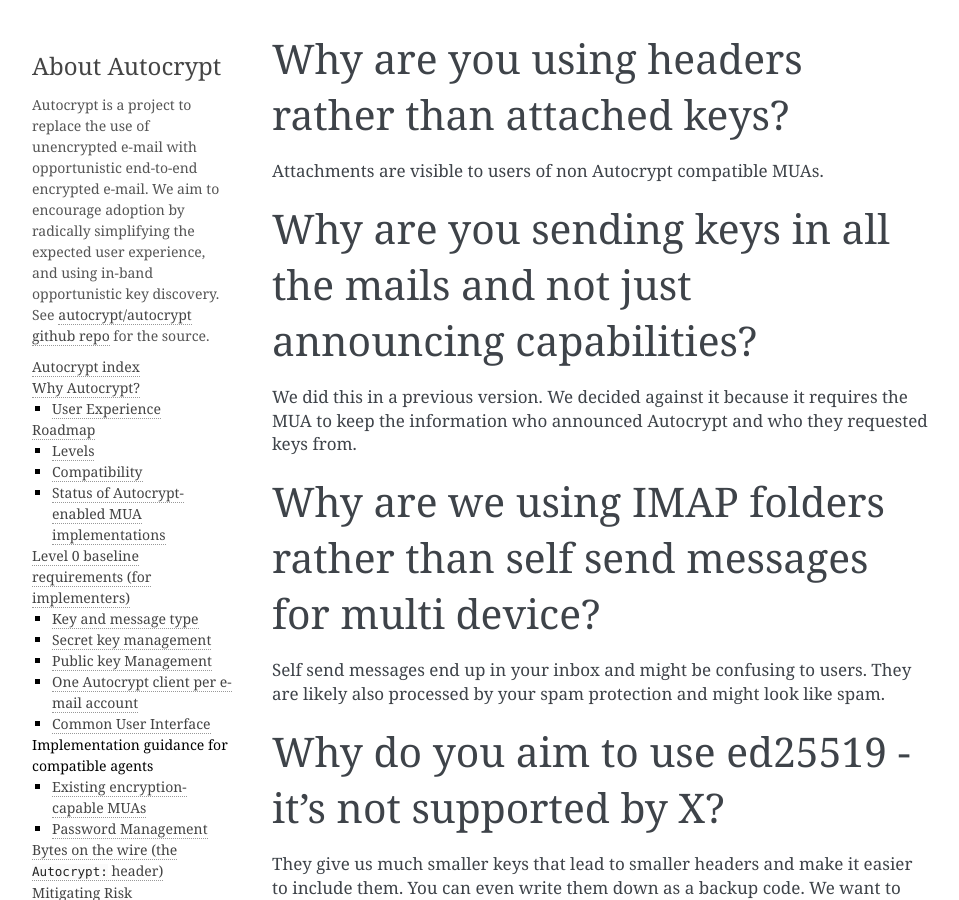
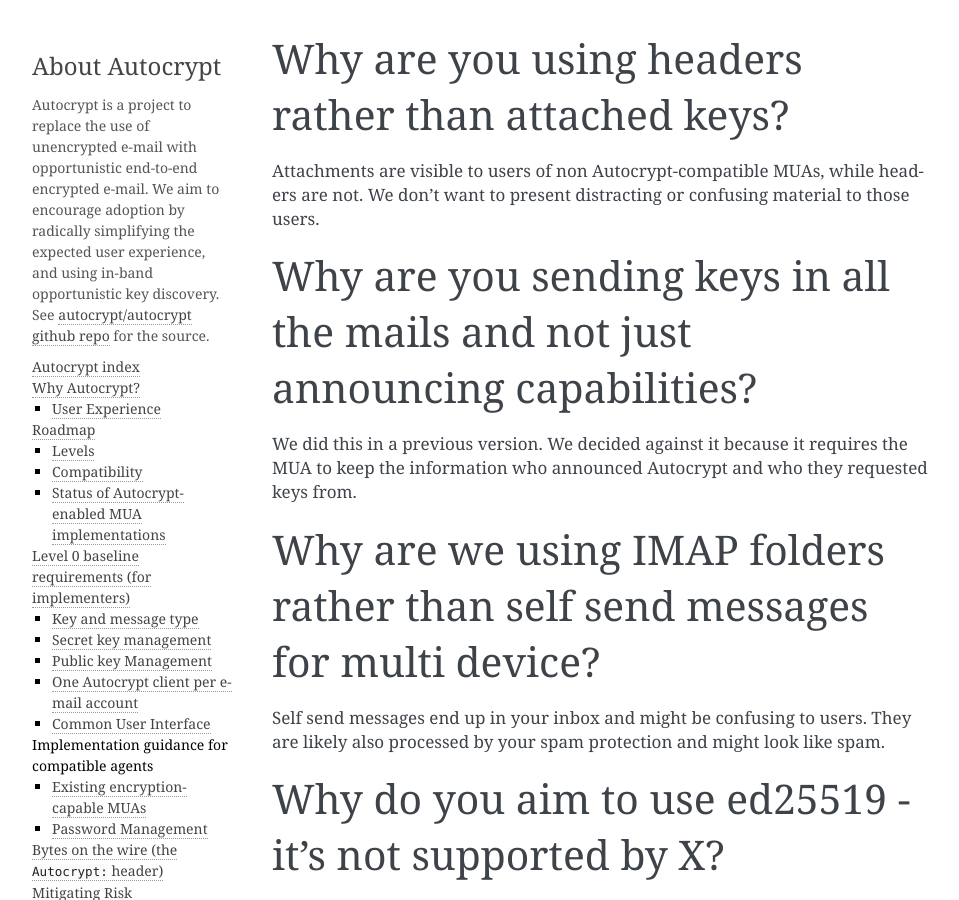
Before and after one commit to autocrypt/autocrypt, a Sphinx documentation site: the page built from doc/faq.rst, in a window 1280 px wide and 900 px high. Shown: the whole window, without its empty margins (148-1107 px from the left). Built offline with Sphinx 7.4.7, drawn with Linux system fonts in a browser that asks for light colours.

```diff
--- a/doc/ISSUES.rst
+++ b/doc/ISSUES.rst
@@ -1,10 +1,6 @@
 
 Known Open questions / notes
 -----------------------------
-
-- Instead of transporting keysdata through Autocrypt headers we could
-  also add attachments, e.g. application/pgp-keys ones and put Autocrypt
-  headers into it.
 
 - We don't currently address signatures at all -- how does Autocrypt
   interact with message signing?
--- a/doc/faq.rst
+++ b/doc/faq.rst
@@ -1,7 +1,9 @@
 Why are you using headers rather than attached keys?
 ----------------------------------------------------
 
-Attachments are visible to users of non Autocrypt compatible MUAs.
+Attachments are visible to users of non Autocrypt-compatible MUAs,
+while headers are not.  We don't want to present distracting or
+confusing material to those users.
 
 Why are you sending keys in all the mails and not just announcing capabilities?
 -------------------------------------------------------------------------------
```
